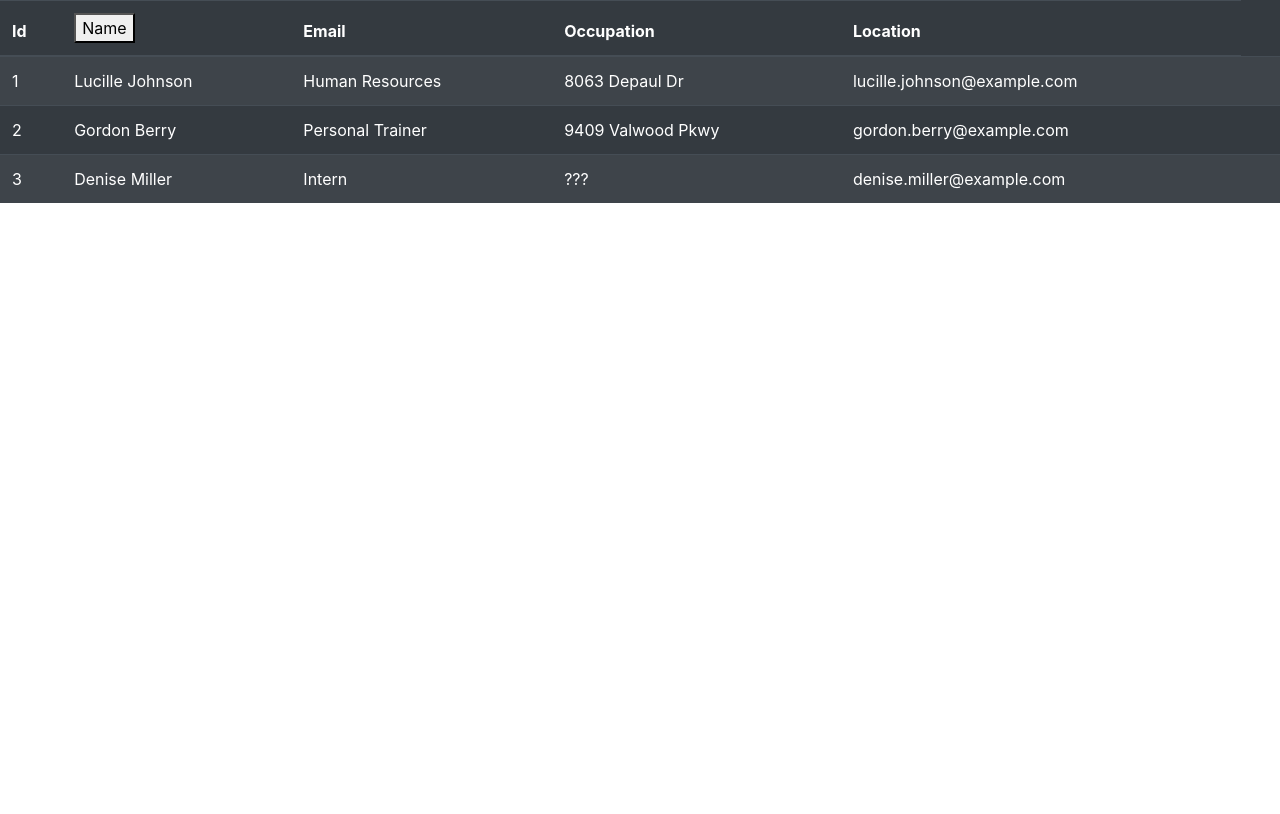
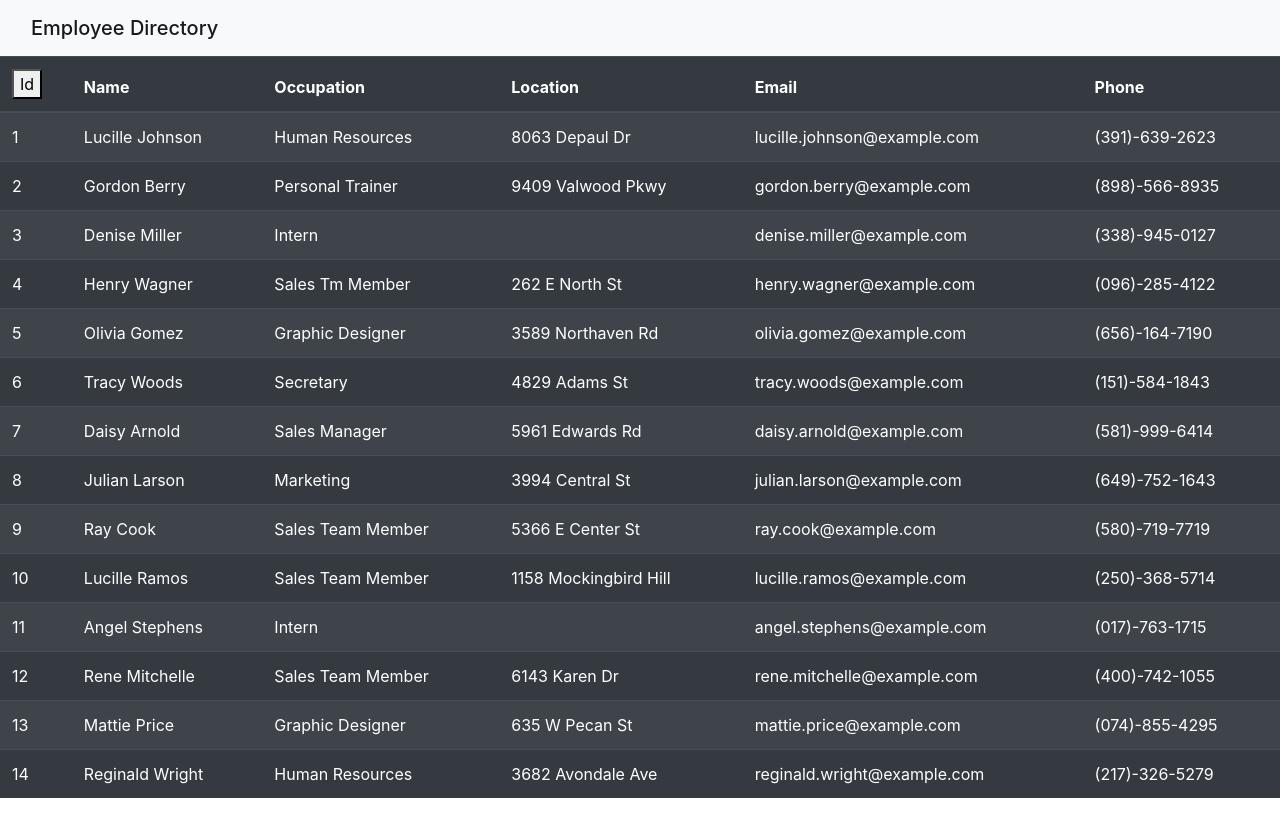
Before and after one commit to jessparnow/Employee_Directory, a React (Create React App) app: page / in a window 1280 px wide. Built offline with nearby package versions, Linux system fonts and the light colour scheme.

Commit message:
added header

```diff
--- a/src/App.js
+++ b/src/App.js
@@ -3,25 +3,32 @@ import React, { Component } from "react";
 import employees from "./employees.json";
 import EmployeeTable from "./components/EmployeeTable/EmployeeTable";
 import TableHeader from "./components/TableHeader/TableHeader";
+import Banner from "./components/Banner/Banner"
 
 class App extends Component {
-  // Setting this.state.friends to the friends json array
-  state = {
-    employees,
-  };
-  // sortEmployees =()  => {
-  //   // Filter this.state.employees for employees with an id not equal to the id being removed
-  //   const employees = this.state.employees.filter(friend => friend.id !== id);
-  //   // Set this.state.employees equal to the new employees array
-  //   this.setState({ employees });
-  // };
-  // Map over this.state.employees and render a FriendCard component for each friend object
+  constructor(props) {
+    super(props)
+    this.state = {
+      employees,
+    }
+    this.sortBy = this.sortBy.bind(this)
+  }
+
+  sortBy(key) {
+    this.setState({
+      employees: employees.sort((a, b) => a < b )
+    })
+  }
+
   render() {
     return (
       <div>
+        <Banner />
         <table className="table table-striped table-dark">
           <TableHeader
           // employees = {employeeData[0]}
+          employees={this.state.employees}
+          sortBy={this.sortBy}
           />
 
           <tbody>
@@ -30,10 +37,10 @@ class App extends Component {
                 id={employees.id}
                 key={employees.id}
                 name={employees.name}
-                image={employees.image}
                 occupation={employees.occupation}
                 location={employees.location}
                 email={employees.email}
+                phone={employees.phone}
               />
             ))}
           </tbody>
--- /dev/null
+++ b/src/components/Banner/Banner.js
@@ -0,0 +1,14 @@
+import React from "react";
+
+function Banner() {
+
+  return (
+    <nav className="navbar navbar-light bg-light">
+  <div className="container-fluid">
+    <span className="navbar-brand mb-0 h1">Employee Directory</span>
+  </div>
+</nav>
+
+  );
+}
+export default Banner;
--- a/src/components/TableHeader/TableHeader.js
+++ b/src/components/TableHeader/TableHeader.js
@@ -8,13 +8,14 @@ function TableHeader(props) {
         {/* {Object.keys(employees).map(key => (
               <th>{key}</th>
           ))} */}
-        <th scope="col">Id</th>
         <th scope="col">
-          <button id="sort-btn-bby">Name</button>
+          <button onClick={() => props.sortBy("id")}>Id</button>
         </th>
-        <th scope="col">Email</th>
+        <th scope="col">Name</th>
         <th scope="col">Occupation</th>
         <th scope="col">Location</th>
+        <th scope="col">Email</th>
+        <th scope="col">Phone</th>
       </tr>
     </thead>
   );
--- a/src/employees.json
+++ b/src/employees.json
@@ -19,10 +19,97 @@
     "id": 3,
     "name": "Denise Miller",
     "occupation": "Intern",
-    "location": "???",
+    "location": "",
     "email": "denise.miller@example.com",
     "phone": "(338)-945-0127"
+  },
+  {
+    "id": 4,
+    "name": "Henry Wagner",
+    "occupation": "Sales Tm Member",
+    "location": "262 E North St",
+    "email": "henry.wagner@example.com",
+    "phone": "(096)-285-4122"
+  },
+  {
+    "id": 5,
+    "name": "Olivia Gomez",
+    "occupation": "Graphic Designer",
+    "location": "3589 Northaven Rd",
+    "email": "olivia.gomez@example.com",
+    "phone": "(656)-164-7190"
+  },
+  {
+    "id": 6,
+    "name": "Tracy Woods",
+    "occupation": "Secretary",
+    "location": "4829 Adams St",
+    "email": "tracy.woods@example.com",
+    "phone": "(151)-584-1843"
+  },
+  {
+    "id": 7,
+    "name": "Daisy Arnold",
+    "occupation": "Sales Manager",
+    "location": "5961 Edwards Rd",
+    "email": "daisy.arnold@example.com",
+    "phone": "(581)-999-6414"
+  },
+  {
+    "id": 8,
+    "name": "Julian Larson",
+    "occupation": "Marketing",
+    "location": "3994 Central St",
+    "email": "julian.larson@example.com",
+    "phone": "(649)-752-1643"
+  },
+  {
+    "id": 9,
+    "name": "Ray Cook",
+    "occupation": "Sales Team Member",
+    "location": "5366 E Center St",
+    "email": "ray.cook@example.com",
+    "phone": "(580)-719-7719"
+  },
+  {
+    "id": 10,
+    "name": "Lucille Ramos",
+    "occupation": "Sales Team Member",
+    "location": "1158 Mockingbird Hill",
+    "email": "lucille.ramos@example.com",
+    "phone": "(250)-368-5714"
+  },
+  {
+    "id": 11,
+    "name": "Angel Stephens",
+    "occupation": "Intern",
+    "location": "",
+    "email": "angel.stephens@example.com",
+    "phone": "(017)-763-1715"
+  },
+  {
+    "id": 12,
+    "name": "Rene Mitchelle",
+    "occupation": "Sales Team Member",
+    "location": "6143 Karen Dr",
+    "email": "rene.mitchelle@example.com",
+    "phone": "(400)-742-1055"
+  },
+  {
+    "id": 13,
+    "name": "Mattie Price",
+    "occupation": "Graphic Designer",
+    "location": "635 W Pecan St",
+    "email": "mattie.price@example.com",
+    "phone": "(074)-855-4295"
+  },
+  {
+    "id": 14,
+    "name": "Reginald Wright",
+    "occupation": "Human Resources",
+    "location": "3682 Avondale Ave",
+    "email": "reginald.wright@example.com",
+    "phone": "(217)-326-5279"
   }
 
-
 ]
```
